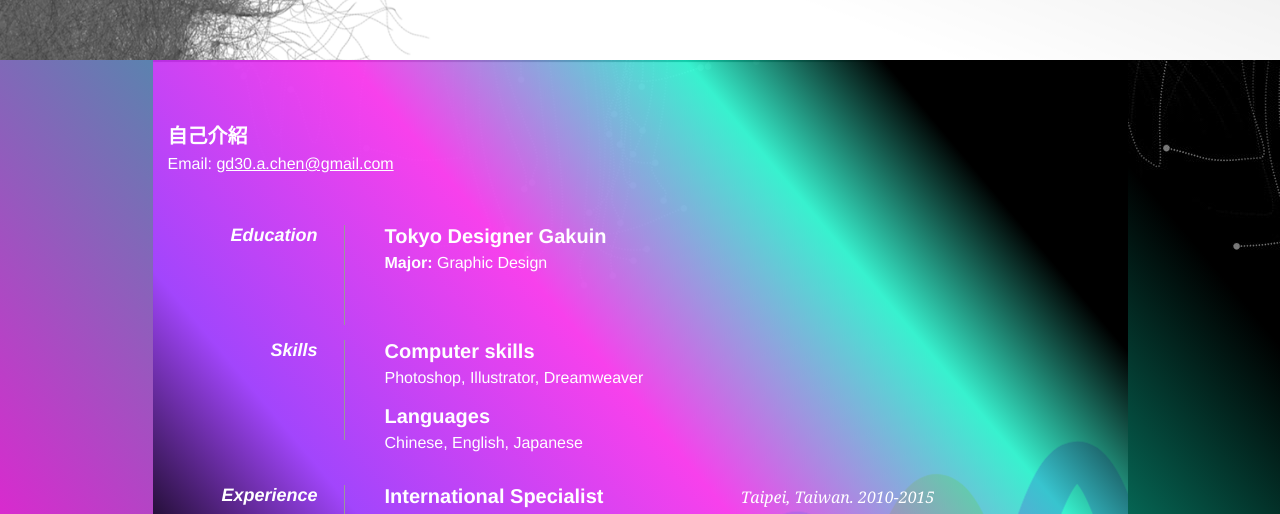
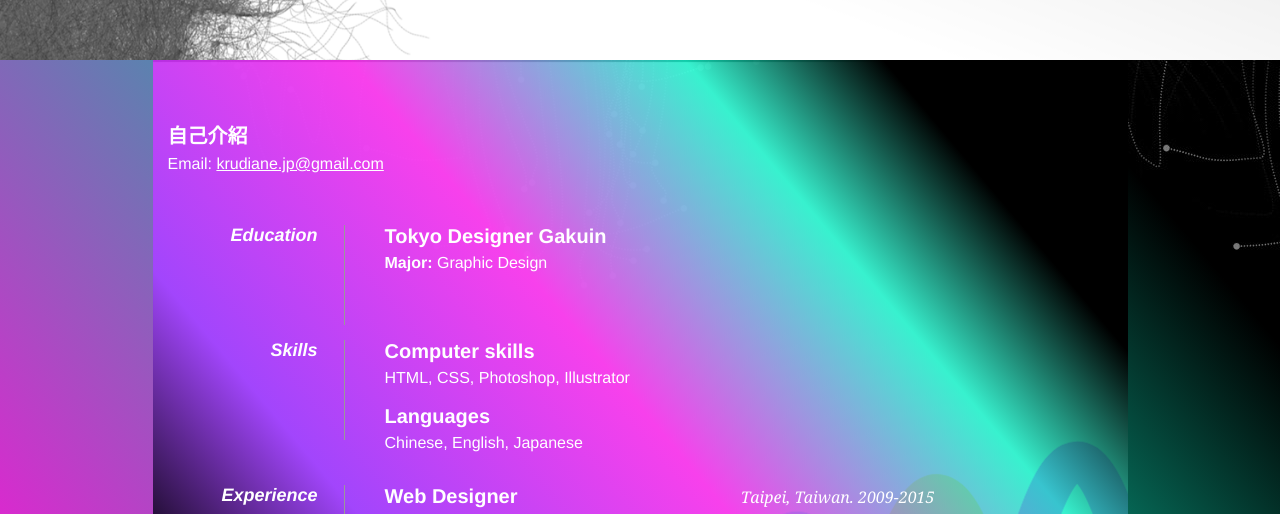
Before and after one commit to tmrwlab/tmrwlab.github.io, a plain HTML site: page index.html in a window 1280 px wide. Shown: the part 438-952 px from the top of the page. Drawn offline with Linux system fonts and the light colour scheme.

Commit message:
Update index.html

```diff
--- a/index.html
+++ b/index.html
@@ -283,7 +283,7 @@ dt { font-style: italic; font-weight: bold; font-size: 18px; text-align: right;
 
 <article id="profile" class="container">
   <h2>自己介紹</h2>
-  <div>Email: <a class="email" href="mailto:gd30.a.chen@gmail.com">gd30.a.chen@gmail.com</a></div>
+  <div>Email: <a class="email" href="mailto:gd30.a.chen@gmail.com">krudiane.jp@gmail.com</a></div>
 
 	 </br></br>
 	 <dl>
@@ -296,7 +296,7 @@ dt { font-style: italic; font-weight: bold; font-size: 18px; text-align: right;
             <dt>Skills</dt>
             <dd>
                 <h2>Computer skills</h2>
-                <div>Photoshop, Illustrator, Dreamweaver</div></br>
+                <div>HTML, CSS, Photoshop, Illustrator</div></br>
 
 				                <h2>Languages</h2>
                 <div>Chinese, English, Japanese</div></br>
@@ -305,7 +305,7 @@ dt { font-style: italic; font-weight: bold; font-size: 18px; text-align: right;
              <dd class="clear"></dd>
             <dt>Experience</dt>
             <dd>
-                <h2>International Specialist<span>Taipei, Taiwan. 2010-2015</span></h2>
+                <h2>Web Designer<span>Taipei, Taiwan. 2009-2015</span></h2>
                 <ul>
                     <li>Provide regular reporting and analysis</li>
                     <li>Highlight trends </li>
```
